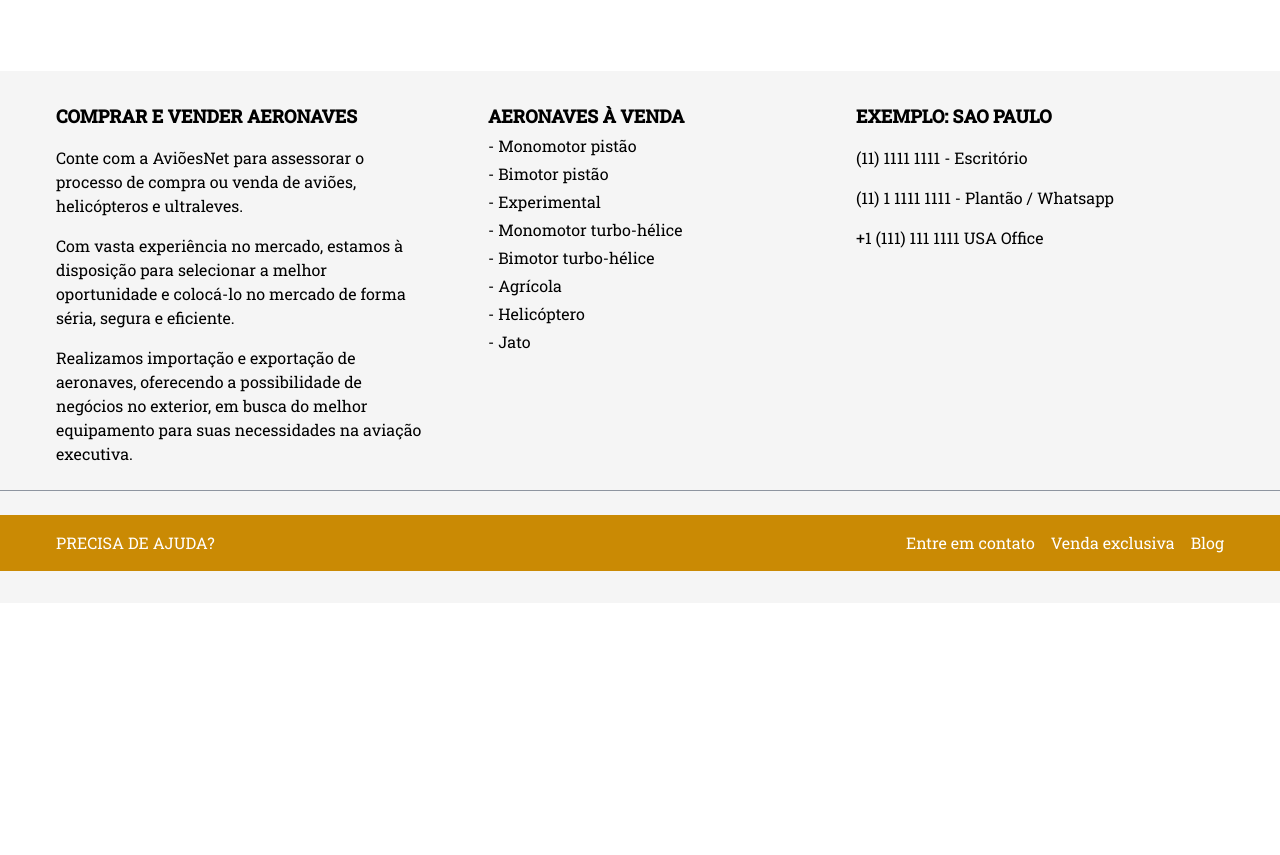
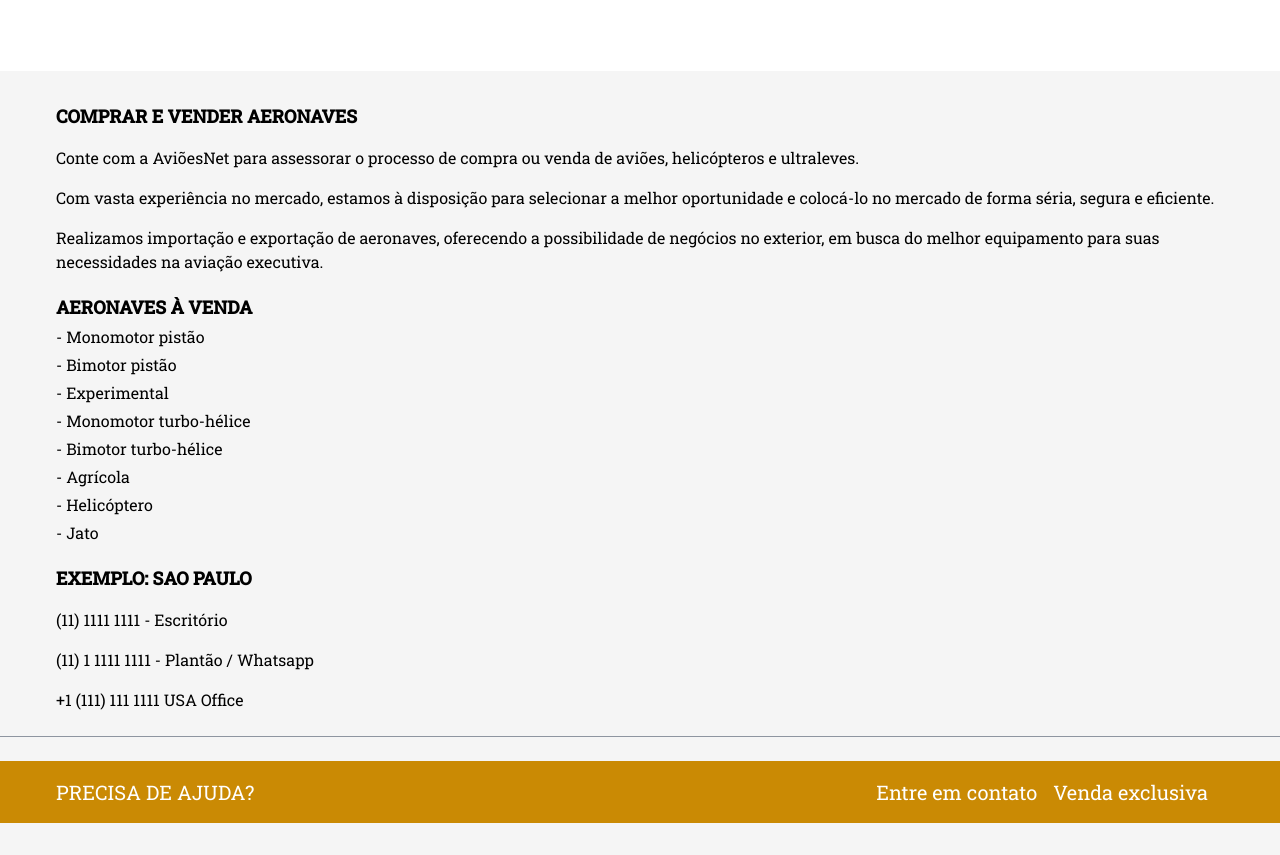
Before and after one commit to Marcelorox/project-plane, a React (Vite) app: page / in a window 1280 px wide. Shown: the part 2343-3198 px from the top of the page. Before the commit the page ends 2946 px from the top, so only its background shows below. Built offline with nearby package versions, Linux system fonts and the light colour scheme.

Commit message:
fix: responsive Style Pages

```diff
--- a/src/App.tsx
+++ b/src/App.tsx
@@ -4,7 +4,7 @@
 function App() {
   return (
     <>
-      <div className="h-full w-full flex flex-col font-custom">
+      <div className="flex flex-col w-full h-full font-custom">
         <Header />
         <Home />
       </div>
--- a/src/components/Footer/index.tsx
+++ b/src/components/Footer/index.tsx
@@ -3,7 +3,13 @@
 const Footer = () => {
   return (
     <Box bg="blackAlpha.50" color="black" py="8">
-      <Flex maxW="1200px" mx="auto" px="4" justifyContent="space-between">
+      <Flex
+        maxW="1200px"
+        mx="auto"
+        px="4"
+        justifyContent="space-between"
+        className="flex-col"
+      >
         <Box flex="1">
           <VStack spacing="4" align="flex-start">
             <Text fontSize="lg" fontWeight="bold">
@@ -25,9 +31,10 @@
             </Text>
           </VStack>
         </Box>
-        <Box marginLeft="16" flex="1">
+
+        <Box flex="1">
           <VStack spacing="1" align="flex-start">
-            <Text fontSize="lg" fontWeight="bold">
+            <Text fontSize="lg" fontWeight="bold" marginTop="20px">
               AERONAVES À VENDA
             </Text>
             <Text>- Monomotor pistão</Text>
@@ -40,7 +47,7 @@
             <Text>- Jato</Text>
           </VStack>
         </Box>
-        <Box flex="1">
+        <Box flex="1" marginTop="20px">
           <VStack spacing="4" align="flex-start">
             <Text fontSize="lg" fontWeight="bold">
               EXEMPLO: SAO PAULO
@@ -52,19 +59,27 @@
         </Box>
       </Flex>
       <Divider bg="black.50" my="6" borderColor="gray.600" />
-      <Box className="bg-yellow-600" color="white" py="4">
+      <Box className="bg-yellow-600 " color="white" py="4">
         <Flex
           maxW="1200px"
           mx="auto"
           px="4"
           justifyContent="space-between"
           alignItems="center"
+          className=""
         >
-          <Text>PRECISA DE AJUDA?</Text>
+          <Text fontSize={{ base: "14px", md: "20px" }}>PRECISA DE AJUDA?</Text>
           <Flex>
-            <Link mr="4"> Entre em contato</Link>
-            <Link mr="4">Venda exclusiva</Link>
-            <Link>Blog</Link>
+            <Link mr="4">
+              <Text fontSize={{ base: "14px", md: "20px" }}>
+                Entre em contato
+              </Text>
+            </Link>
+            <Link mr="4">
+              <Text fontSize={{ base: "14px", md: "20px" }}>
+                Venda exclusiva
+              </Text>
+            </Link>
           </Flex>
         </Flex>
       </Box>
--- a/src/components/Header/index.tsx
+++ b/src/components/Header/index.tsx
@@ -25,7 +25,7 @@
 
   return (
     <>
-      <header className="flex fixed z-50 items-center justify-between w-full h-20 p-8 text-white bg-gray-900 border-b-[1px] font-custom">
+      <header className="flex md:flex-row sm:flex sm:flex-col sm:h-[8rem] fixed z-50 items-center md:justify-between sm:justify-normal w-full md:h-20 md:p-8 sm:p-1 text-white bg-gray-900 border-b-[1px] font-custom">
         <div className="flex items-center">
           <Link to="/">
             <img
@@ -34,7 +34,7 @@
               alt=""
             />
           </Link>
-          <span className="inline-block ml-6 text-lg tracking-wide text-white">
+          <span className="inline-block ml-6 tracking-wide text-white md:text-lg sm:text-sm">
             {sloganText.split("").map((letter, index) => (
               <span
                 key={index}
@@ -49,16 +49,16 @@
         </div>
 
         <div className="flex space-x-8 font-sans text-base">
-          <span className="transition duration-300 cursor-pointer hover-underline hover:text-white hover:scale-110">
+          <span className="text-[14px] md:text-base transition duration-300 cursor-pointer hover-underline hover:text-white hover:scale-110">
             <Link to={`/`}>Home</Link>
           </span>
-          <span className="transition duration-300 cursor-pointer hover-underline hover:text-white hover:scale-110">
+          <span className="text-[14px] md:text-base transition duration-300 cursor-pointer hover-underline hover:text-white hover:scale-110">
             <Link to={`/catalog`}>Catalog</Link>
           </span>
-          <span className="transition duration-300 cursor-pointer hover-underline hover:text-white hover:scale-110">
+          <span className="text-[14px] md:text-base transition duration-300 cursor-pointer hover-underline hover:text-white hover:scale-110">
             <Link to={`/contact`}>Contact</Link>
           </span>
-          <span className="transition duration-300 cursor-pointer hover-underline hover:text-white hover:scale-110">
+          <span className="text-[14px] md:text-base transition duration-300 cursor-pointer hover-underline hover:text-white hover:scale-110">
             <Link to={`/aboutPage`}>About Us</Link>
           </span>
         </div>
--- a/src/components/LuxurySession.tsx
+++ b/src/components/LuxurySession.tsx
@@ -23,7 +23,7 @@
           infiniteLoop={true}
           showThumbs={false}
           showStatus={false}
-          interval={1800}
+          interval={1600}
         >
           <div>
             <img style={{ width: "80%" }} src={salavip2} alt="Sala de Luxo 2" />
--- a/src/pages/Home/index.tsx
+++ b/src/pages/Home/index.tsx
@@ -9,7 +9,6 @@
 import { useEffect } from "react";
 
 function Home() {
-
   const boxVariant = {
     hidden: {
       opacity: 0,
@@ -32,7 +31,7 @@
       opacity: 1,
       y: 0,
       transition: {
-        duration: 0.1,
+        duration: 0.05,
       },
     },
   };
@@ -51,7 +50,6 @@
     <>
       <main className="">
         <section className="relative top-0 left-0 flex w-full h-full mt-16 opacity-100 z-999">
-
           <div className="video-container">
             <video
               muted
@@ -63,9 +61,7 @@
           </div>
 
           <div className="absolute z-10 flex justify-center w-full h-full bg-black opacity-50">
-
             <div className=" items-center text-sm text-center mt-[28vh] flex flex-col text-white gap-4">
-
               <p className="max-w-md font-mono font-bold">
                 <motion.div
                   className="box"
@@ -80,21 +76,18 @@
               </p>
 
               <motion.div
+                ref={ref}
                 className="box flex w-[96%] justify-center border-[1px] p-2 border-gray-900 inset-yellow-300 hover:bg-yellow-200 hover:text-black transition duration-300"
-                ref={ref}
                 variants={buttonVariant}
                 initial="hidden"
                 animate={control}
               >
-                <Link className="" to={`/catalog`}>
+                <Link to={`/catalog`}>
                   <button>CATALOGO</button>
                 </Link>
               </motion.div>
-
             </div>
-
           </div>
-
         </section>
 
         <AboutUsHomePage />
@@ -102,9 +95,7 @@
         <Airplanes />
         <LuxurySection />
         <Footer />
-
       </main>
-
     </>
   );
 }
--- a/src/pages/aboutUs/describe.tsx
+++ b/src/pages/aboutUs/describe.tsx
@@ -1,4 +1,5 @@
 import { Box, Flex, Text, Image } from "@chakra-ui/react";
+
 import img from "../../assets/private-jet.jpg";
 import { motion, useAnimation } from "framer-motion";
 import { useInView } from "react-intersection-observer";
@@ -8,13 +9,13 @@
   const boxVariant = {
     hidden: {
       opacity: 0,
-      x: -100,
+      y: -40,
     },
     visible: {
       opacity: 1,
-      x: 0,
+      y: 0,
       transition: {
-        duration: 1.5,
+        duration: 1,
       },
     },
   };
@@ -22,13 +23,13 @@
   const imageVariant = {
     hidden: {
       opacity: 0,
-      x: 100,
+      y: 80,
     },
     visible: {
       opacity: 1,
-      x: 0,
+      y: 0,
       transition: {
-        duration: 1.5,
+        duration: 1,
       },
     },
   };
@@ -45,13 +46,14 @@
   }, [control, inView]);
 
   return (
-    <Box py="8" bg="gray.100">
+    <Box py="8" bg="gray.100" width={"100vw"}>
       <Flex
         maxW="1200px"
         mx="auto"
         px="4"
         alignItems="center"
         justifyContent="space-between"
+        flexDirection={{ base: "column", md: "row" }}
       >
         <Box flex="1" pr="8">
           <motion.div
@@ -79,7 +81,7 @@
             </Text>
           </motion.div>
         </Box>
-        <Box flex="1">
+        <Box flex="1" marginTop={{ base: "10", md: "0" }}>
           <motion.div
             className="box"
             ref={ref}
--- a/tailwind.config.js
+++ b/tailwind.config.js
@@ -3,6 +3,22 @@
   content: ["./index.html", "./src/**/*.{js,ts,jsx,tsx}"],
   theme: {
     extend: {
+      screens: {
+        sm: "320px",
+        // => @media (min-width: 640px) { ... }
+
+        md: "768px",
+        // => @media (min-width: 768px) { ... }
+
+        lg: "1024px",
+        // => @media (min-width: 1024px) { ... }
+
+        xl: "1280px",
+        // => @media (min-width: 1280px) { ... }
+
+        "2xl": "1536px",
+        // => @media (min-width: 1536px) { ... }
+      },
       fontFamily: {
         custom: ["Roboto Slab", "serif"],
       },
```
